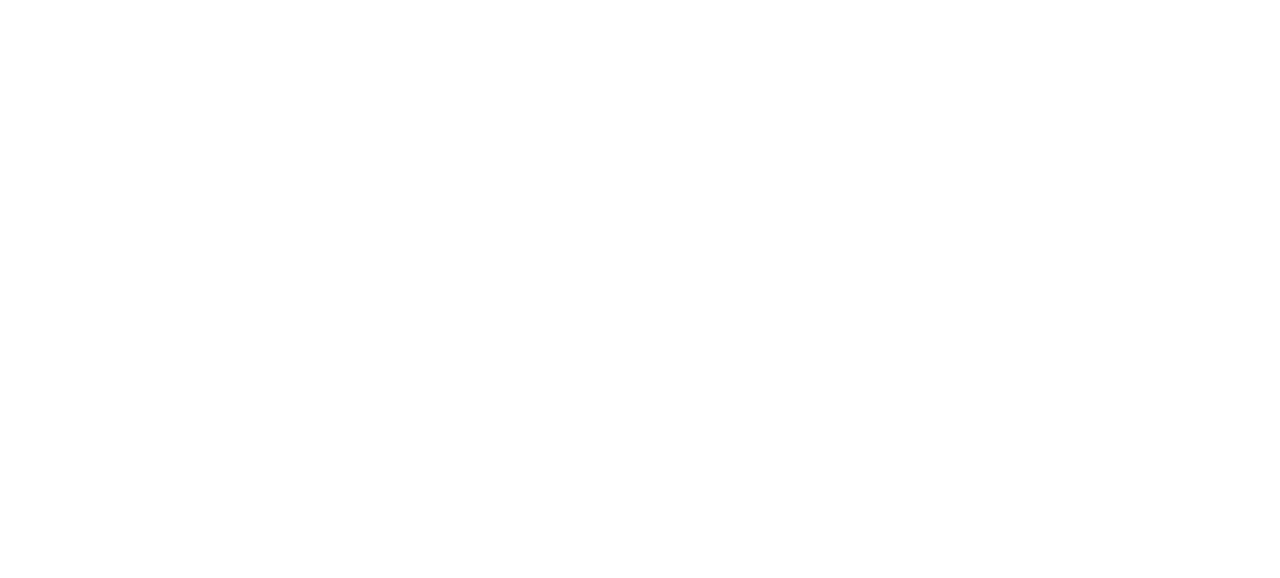
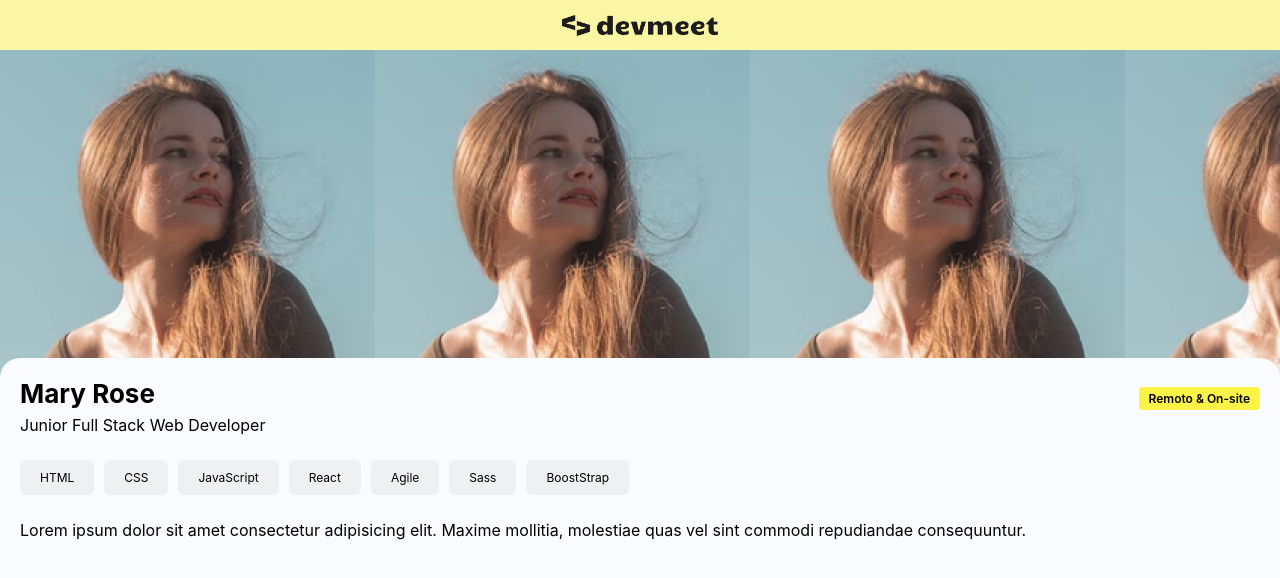
Before and after one commit to Emiliano-S/devmeet, a React (Create React App) app: page / in a window 1280 px wide. Shown: the top 578 px of the page. Built offline with nearby package versions, Linux system fonts and the light colour scheme; the HTML template or start-up script is replaced by a standard one.

Commit message:
Creata la struttura della card

```diff
--- a/src/App.css
+++ b/src/App.css
@@ -1,38 +1,118 @@
-.App {
-  text-align: center;
+.App{
+  width: 100vw;
+  height: 100vh;
 }
 
-.App-logo {
-  height: 40vmin;
-  pointer-events: none;
+
+/* CSS NavBar */
+.NavBar{
+  width: 100%;
+  height: 50px;
+  background-color: #FAF6A3;
+  display: flex;
+  justify-content: center;
+  align-items: center;
 }
 
-@media (prefers-reduced-motion: no-preference) {
-  .App-logo {
-    animation: App-logo-spin infinite 20s linear;
-  }
+.NavBarLogo{
+  height: 21px;
+  width: auto;
 }
 
-.App-header {
-  background-color: #282c34;
-  min-height: 100vh;
+/* CSS Card */
+.CardContainer{
+  width: 100%;
+  height: calc(100% - 116px);
+}
+
+
+.Card{
+  width: 100%;
+  height: 100%;
   display: flex;
   flex-direction: column;
+  justify-content: center;
   align-items: center;
-  justify-content: center;
-  font-size: calc(10px + 2vmin);
-  color: white;
+  position: relative;
 }
 
-.App-link {
-  color: #61dafb;
+.CardProfilePicture{
+  height: 50%;
+  width: 100%;
+  align-self: flex-start;
+  position: absolute;
+  top: 0;
 }
 
-@keyframes App-logo-spin {
-  from {
-    transform: rotate(0deg);
-  }
-  to {
-    transform: rotate(360deg);
-  }
+.CardProfileDescriptionContainer{
+  height: 55%;
+  width: 100%;
+  display: flex;
+  padding: 20px;
+  justify-content: start;
+  flex-direction: column;
+  gap: 5px;
+  flex-wrap: wrap;
+  position: absolute;
+  bottom: 0;
+  background-color: #F9FBFF;
+  border-radius: 20px 20px 0px 0px;
+  -webkit-border-radius: 20px 20px 0px 0px;
+  -moz-border-radius: 20px 20px 0px 0px;
+  -ms-border-radius: 20px 20px 0px 0px;
+  -o-border-radius: 20px 20px 0px 0px;
 }
+
+.CardDescriptionNameContainer{
+  width: 100%;
+  display: flex;
+  justify-content: space-between;
+  align-items: baseline;
+}
+
+.CardName{
+  font-size: 26px;
+  font-weight: bold;
+}
+
+.AvailableForTag{
+  background-color: #FCF347;
+  font-size: 12px;
+  font-weight: 600;
+  padding: 4px 10px;
+  border-radius: 4px;
+  -webkit-border-radius: 4px;
+  -moz-border-radius: 4px;
+  -ms-border-radius: 4px;
+  -o-border-radius: 4px;
+}
+
+.CardDescriptionProfessionContainer{
+  width: 100%;
+}
+
+.CardDescriptionSkillsContainer{
+  width: 100%;
+  display: flex;
+  justify-content: start;
+  align-items: flex-start;
+  flex-wrap: wrap;
+  gap: 10px;
+  padding: 20px 0px;
+}
+
+.SkillsContainer{
+  padding: 10px 20px;
+  font-size: 12px;
+  background-color: #EFF0F2;
+  color: #000;
+  border-radius: 6px;
+  -webkit-border-radius: 6px;
+  -moz-border-radius: 6px;
+  -ms-border-radius: 6px;
+  -o-border-radius: 6px;
+}
+
+.CardDescriptionBio{
+  width: 100%;
+}
--- a/src/App.js
+++ b/src/App.js
@@ -1,9 +1,16 @@
+import { useState } from 'react';
 import './App.css';
+import { CardContainer } from './components/CardContainer';
+import { NavBar } from './components/NavBar';
+import data from './data/db';
 
 function App() {
+  const [dbCard, setdbCard] = useState(data);
+
   return (
     <div className="App">
-
+        <NavBar />
+        <CardContainer data={dbCard}/>
     </div>
   );
 }
--- /dev/null
+++ b/src/components/Card.js
@@ -0,0 +1,30 @@
+
+export function Card({user}){
+    const {first_name, last_name, email, sex, bio, profession, work_place, skills, open_to_work, language, available_for, school, city, user_picture} = user
+    return(
+        <div className="Card">
+            <div className="CardProfilePicture" style={{backgroundImage: `url(${user_picture})`}}></div>
+            <div className="CardProfileDescriptionContainer">
+                <div className="CardDescriptionNameContainer">
+                    <div className="CardName">
+                        {first_name} {last_name}
+                    </div>
+                    <div className="AvailableForTag">
+                        {available_for}
+                    </div>
+                </div>
+                <div className="CardDescriptionProfessionContainer">
+                    {profession}
+                </div>
+                <div className="CardDescriptionSkillsContainer">
+                    {skills.map((skill, index) =>{
+                        return <div key={index} className="SkillsContainer">{skill}</div>
+                    })}
+                </div>
+                <div className="CardDescriptionBio">
+                    {bio}
+                </div>
+            </div>
+        </div>
+    )
+}
--- /dev/null
+++ b/src/components/CardContainer.js
@@ -0,0 +1,12 @@
+import { Card } from "./Card";
+
+export function CardContainer({data}){
+
+    return(
+        <div className="CardContainer">
+            {data.map((user, index) =>{
+                return <Card key={index} user={user}/>
+            })}
+        </div>
+    )
+}
--- /dev/null
+++ b/src/components/NavBar.js
@@ -0,0 +1,8 @@
+
+export function NavBar(){
+    return(
+        <div className="NavBar">
+            <img className="NavBarLogo" src="./img/logoNavBar.png" alt="devmeet" />
+        </div>
+    )
+}
--- a/src/data/db.js
+++ b/src/data/db.js
@@ -1,18 +1,18 @@
 export default[
     {
-        first_name: "Emiliano",
-        last_name: "Scanga",
+        first_name: "Mary",
+        last_name: "Rose",
         email: "scangaemiliano@gmail.com",
-        profile_picture: "",
         sex: "uomo",
-        bio: "Appassionato nella creazione di Website e applicazioni Web da quando avevo 12 anni, creando i miei primi siti web con Microsoft Front Page, per poi passare direttamente al CMS WordPress.",
+        bio: "Lorem ipsum dolor sit amet consectetur adipisicing elit. Maxime mollitia, molestiae quas vel sint commodi repudiandae consequuntur.",
         profession: "Junior Full Stack Web Developer",
         work_place: "DevelHope",
         skills: ["HTML", "CSS", "JavaScript", "React", "Agile", "Sass", "BoostStrap"],
         open_to_work: true,
         language: ["Inglese", "Italiano", "Spagnolo"],
-        javailable_for: "Lavoro in sede e remoto",
+        available_for: "Remoto & On-site",
         school: "Istituto Manuel Belgrano",
         city: "Como",
+        user_picture: "./img/userPicture/MaryRose.png"
     }
 ]
--- a/src/index.css
+++ b/src/index.css
@@ -1,3 +1,9 @@
+*{
+  box-sizing: border-box;
+  padding: 0;
+  margin: 0;
+}
+
 body {
   margin: 0;
   font-family: -apple-system, BlinkMacSystemFont, 'Segoe UI', 'Roboto', 'Oxygen',
```
Also changed, not shown: public/img/logoNavBar.png (added), public/img/userPicture/MaryRose.png (added).
